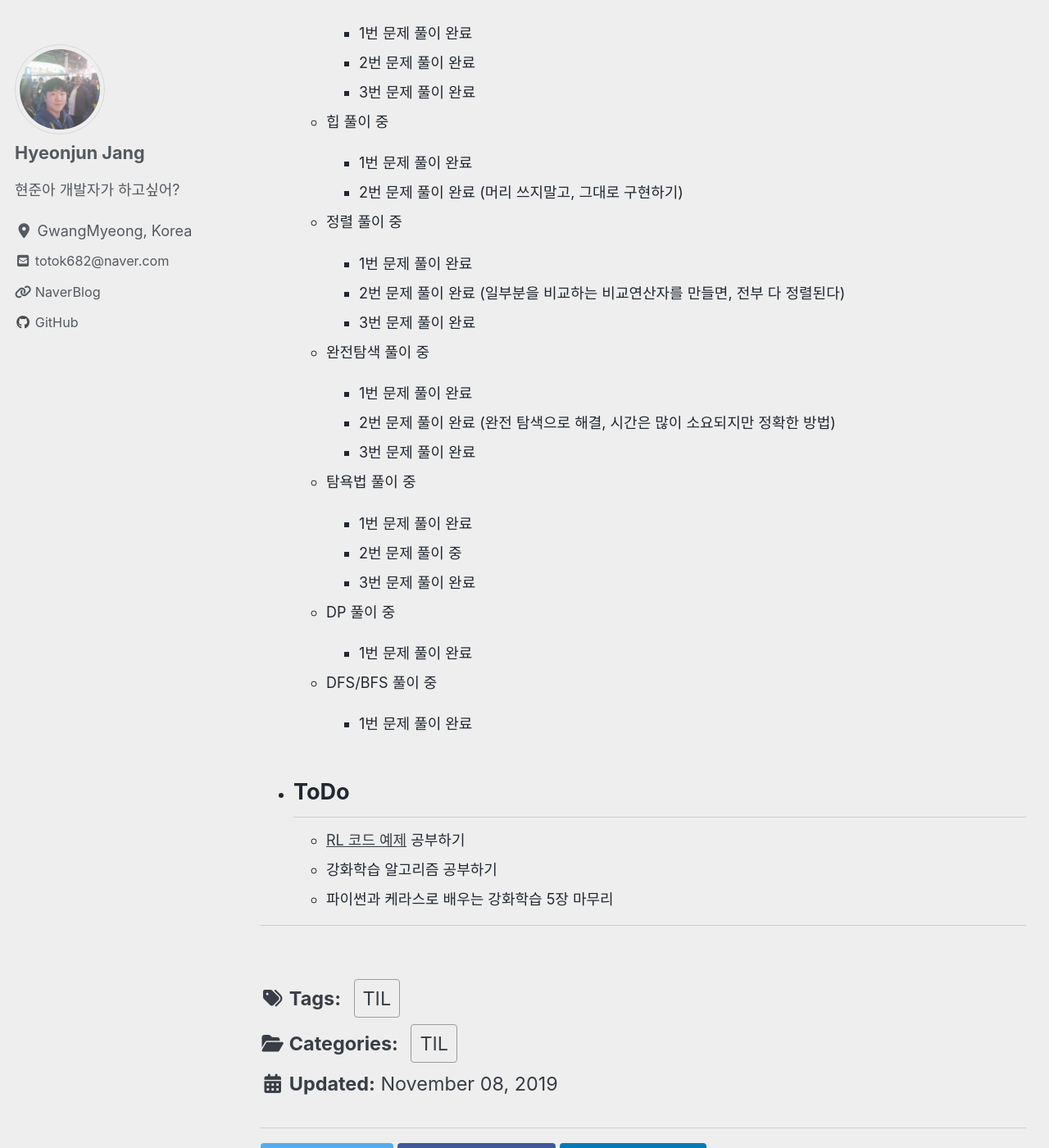
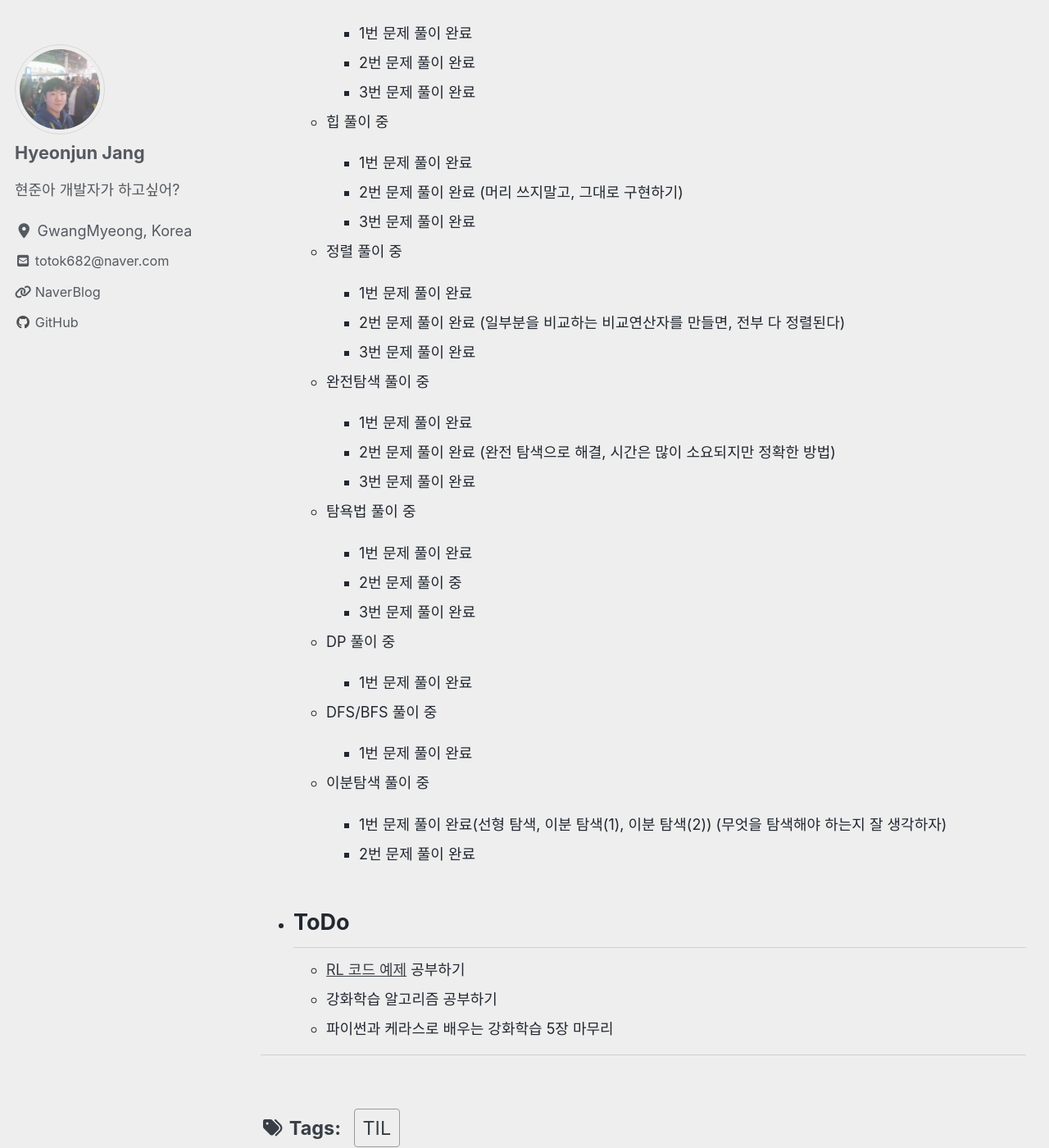
Before and after one commit to JangHyeonJun/janghyeonjun.github.io, a Jekyll site: the page built from _posts/TIL/2019-11-08-191108TIL.md, in a window 1280 px wide and 1400 px high, scrolled down 531 px. Shown: the whole window at 82% size. Built offline with Jekyll 4.4.1, drawn with Linux system fonts in a browser that asks for light colours; cached includes are drawn as plain includes; nearby versions of some CDN libraries; some web fonts are replaced; a script that is not in the unit is left out; comment, search, counter and statistics services are not loaded.

Commit message:
191108 TIL(2)

```diff
--- a/_posts/TIL/2019-11-08-191108TIL.md
+++ b/_posts/TIL/2019-11-08-191108TIL.md
@@ -31,6 +31,7 @@ tags:
 
     - 1번 문제 풀이 완료
     - 2번 문제 풀이 완료 (머리 쓰지말고, 그대로 구현하기)
+    - 3번 문제 풀이 완료
 
   - 정렬 풀이 중
 
@@ -58,6 +59,12 @@ tags:
 
     - 1번 문제 풀이 완료
 
+  - 이분탐색 풀이 중
+    - 1번 문제 풀이 완료(선형 탐색, 이분 탐색(1), 이분 탐색(2)) (무엇을 탐색해야 하는지 잘 생각하자)
+    - 2번 문제 풀이 완료
+
+
+
 
 
 - ## ToDo
```
